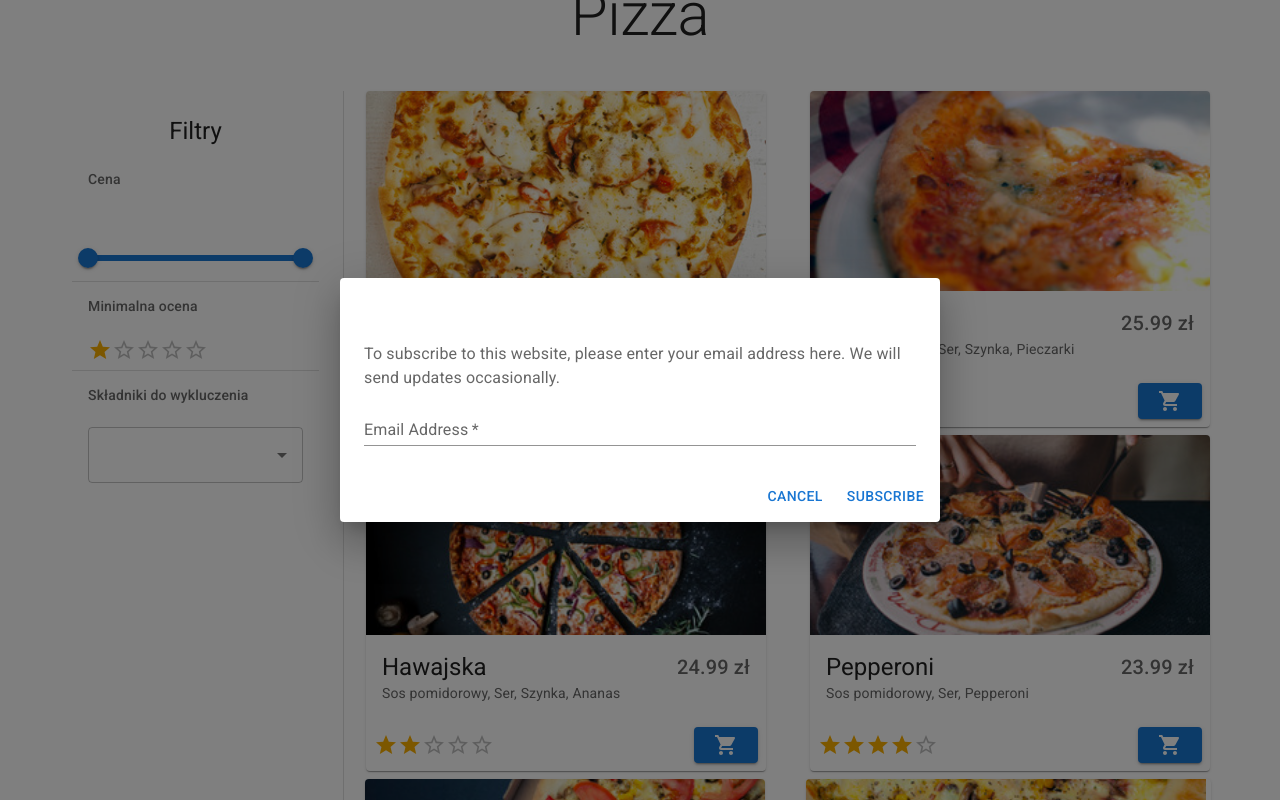
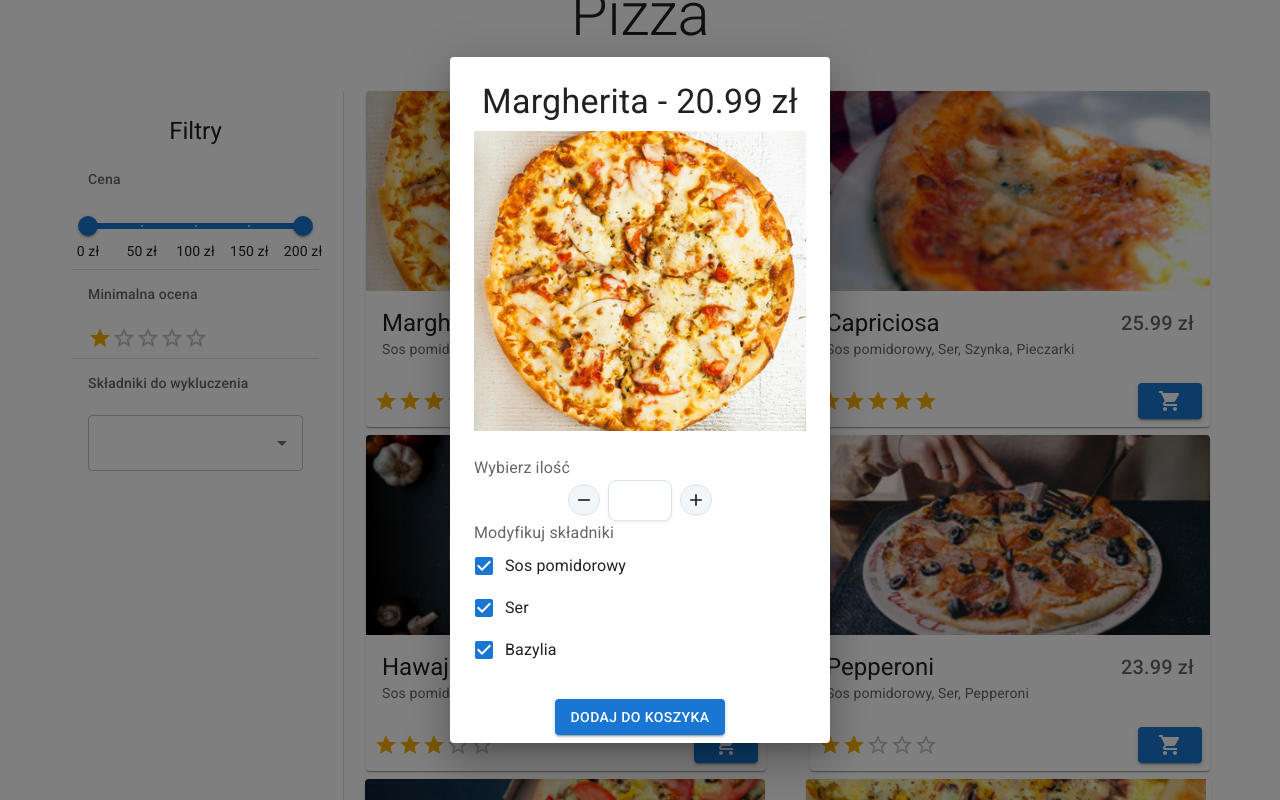
Before and after one commit to JakubWieclaw/restaurant_management_webpage, a React (Vite) app: page / in a window 1280 px wide. Both pictures are taken after a click on the button 726 px from the left and 858 px from the top of the page. Shown: the part 458-1258 px from the top of the page. Built offline with nearby package versions, Linux system fonts and the light colour scheme.

Commit message:
#6 create filters. adding to cart in progress

```diff
--- a/src/components/FoodMenu/DishesList/DishCard.tsx
+++ b/src/components/FoodMenu/DishesList/DishCard.tsx
@@ -10,12 +10,18 @@ import {
   DialogTitle,
   DialogContent,
   DialogContentText,
-  TextField,
   DialogActions,
   Box,
   Rating,
+  FormGroup,
+  FormControlLabel,
+  Checkbox,
+  styled,
 } from "@mui/material";
 import ShoppingCartIcon from "@mui/icons-material/ShoppingCart";
+import { Unstable_NumberInput as BaseNumberInput } from "@mui/base/Unstable_NumberInput";
+import AddIcon from "@mui/icons-material/Add";
+import RemoveIcon from "@mui/icons-material/Remove";
 
 import { useState } from "react";
 
@@ -27,6 +33,117 @@ interface DishCardProps {
 
 export const DishCard: React.FC<DishCardProps> = ({ dish }) => {
   const [open, setOpen] = useState(false);
+
+  const blue = {
+    100: "#daecff",
+    200: "#b6daff",
+    300: "#66b2ff",
+    400: "#3399ff",
+    500: "#007fff",
+    600: "#0072e5",
+    700: "#0059B2",
+    800: "#004c99",
+  };
+
+  const grey = {
+    50: "#F3F6F9",
+    100: "#E5EAF2",
+    200: "#DAE2ED",
+    300: "#C7D0DD",
+    400: "#B0B8C4",
+    500: "#9DA8B7",
+    600: "#6B7A90",
+    700: "#434D5B",
+    800: "#303740",
+    900: "#1C2025",
+  };
+
+  const StyledInputRoot = styled("div")(
+    ({ theme }) => `
+    font-family: 'IBM Plex Sans', sans-serif;
+    font-weight: 400;
+    color: ${theme.palette.mode === "dark" ? grey[300] : grey[500]};
+    display: flex;
+    flex-flow: row nowrap;
+    justify-content: center;
+    align-items: center;
+  `
+  );
+
+  const StyledInput = styled("input")(
+    ({ theme }) => `
+    font-size: 0.875rem;
+    font-family: inherit;
+    font-weight: 400;
+    line-height: 1.375;
+    color: ${theme.palette.mode === "dark" ? grey[300] : grey[900]};
+    background: ${theme.palette.mode === "dark" ? grey[900] : "#fff"};
+    border: 1px solid ${theme.palette.mode === "dark" ? grey[700] : grey[200]};
+    box-shadow: 0px 2px 4px ${
+      theme.palette.mode === "dark" ? "rgba(0,0,0, 0.5)" : "rgba(0,0,0, 0.05)"
+    };
+    border-radius: 8px;
+    margin: 0 8px;
+    padding: 10px 12px;
+    outline: 0;
+    min-width: 0;
+    width: 4rem;
+    text-align: center;
+
+    &:hover {
+      border-color: ${blue[400]};
+    }
+
+    &:focus {
+      border-color: ${blue[400]};
+      box-shadow: 0 0 0 3px ${
+        theme.palette.mode === "dark" ? blue[700] : blue[200]
+      };
+    }
+
+    &:focus-visible {
+      outline: 0;
+    }
+  `
+  );
+
+  const StyledButton = styled("button")(
+    ({ theme }) => `
+    font-family: 'IBM Plex Sans', sans-serif;
+    font-size: 0.875rem;
+    box-sizing: border-box;
+    line-height: 1.5;
+    border: 1px solid;
+    border-radius: 999px;
+    border-color: ${theme.palette.mode === "dark" ? grey[800] : grey[200]};
+    background: ${theme.palette.mode === "dark" ? grey[900] : grey[50]};
+    color: ${theme.palette.mode === "dark" ? grey[200] : grey[900]};
+    width: 32px;
+    height: 32px;
+    display: flex;
+    flex-flow: row nowrap;
+    justify-content: center;
+    align-items: center;
+    transition-property: all;
+    transition-timing-function: cubic-bezier(0.4, 0, 0.2, 1);
+    transition-duration: 120ms;
+
+    &:hover {
+      cursor: pointer;
+      background: ${theme.palette.mode === "dark" ? blue[700] : blue[500]};
+      border-color: ${theme.palette.mode === "dark" ? blue[500] : blue[400]};
+      color: ${grey[50]};
+    }
+
+    &:focus-visible {
+      outline: 0;
+    }
+
+    &.increment {
+      order: 1;
+    }
+  `
+  );
 
   const putIntoCartDialog = (
     <Dialog
@@ -45,28 +162,58 @@ export const DishCard: React.FC<DishCardProps> = ({ dish }) => {
       }}
     >
       <DialogTitle>
-        <Box component="img"></Box>
+        <Typography variant="h4" sx={{ textAlign: "center", m: 1 }}>
+          {dish.name} - {dish.price} zł
+        </Typography>
+        <Box
+          component="img"
+          src={dish.image}
+          sx={{
+            height: 300,
+            width: "100%",
+            objectFit: "cover",
+          }}
+        ></Box>
       </DialogTitle>
       <DialogContent>
-        <DialogContentText>
-          To subscribe to this website, please enter your email address here. We
-          will send updates occasionally.
-        </DialogContentText>
-        <TextField
-          autoFocus
-          required
-          margin="dense"
-          id="name"
-          name="email"
-          label="Email Address"
-          type="email"
-          fullWidth
-          variant="standard"
+        <DialogContentText>Wybierz ilość</DialogContentText>
+        <BaseNumberInput
+          slots={{
+            root: StyledInputRoot,
+            input: StyledInput,
+            incrementButton: StyledButton,
+            decrementButton: StyledButton,
+          }}
+          slotProps={{
+            incrementButton: {
+              children: <AddIcon fontSize="small" />,
+              className: "increment",
+            },
+            decrementButton: {
+              children: <RemoveIcon fontSize="small" />,
+            },
+          }}
         />
+
+        <DialogContentText>Modyfikuj składniki</DialogContentText>
+        <FormGroup>
+          {dish.ingredients.map((ingredient) => (
+            <FormControlLabel
+              key={ingredient}
+              name={ingredient}
+              defaultChecked
+              label={ingredient}
+              control={
+                <Checkbox name={ingredient} defaultChecked color="primary" />
+              }
+            />
+          ))}
+        </FormGroup>
       </DialogContent>
-      <DialogActions>
-        <Button onClick={() => setOpen(false)}>Cancel</Button>
-        <Button type="submit">Subscribe</Button>
+      <DialogActions sx={{ display: "flex", justifyContent: "center" }}>
+        <Button type="submit" variant="contained">
+          Dodaj do koszyka
+        </Button>
       </DialogActions>
     </Dialog>
   );
@@ -104,7 +251,7 @@ export const DishCard: React.FC<DishCardProps> = ({ dish }) => {
           <Rating
             name="read-only"
             sx={{ mr: "auto", ml: 0 }}
-            value={Math.round(1 + Math.random() * 4)}
+            value={dish.rating}
             readOnly
           />
           <Button
--- a/src/components/FoodMenu/DishesList/DishesList.tsx
+++ b/src/components/FoodMenu/DishesList/DishesList.tsx
@@ -4,77 +4,16 @@ import { Dish } from "../../../types/dish";
 import { DishCard } from "./DishCard";
 
 interface DishesListProps {
-  category: string;
+  dishes: Dish[];
 }
 
-export const DishesList: React.FC<DishesListProps> = ({ category }) => {
-  // TBD: Fetch dishes from API based on category
-  const dishes: Dish[] = [
-    {
-      id: "1",
-      name: "Margherita",
-      price: 20.99,
-      ingredients: ["Sos pomidorowy", "Ser", "Bazylia"],
-      category: "Pizza",
-      image: "food/pizza1.jpg",
-    },
-    {
-      id: "2",
-      name: "Capriciosa",
-      price: 25.99,
-      ingredients: ["Sos pomidorowy", "Ser", "Szynka", "Pieczarki"],
-      category: "Pizza",
-      image: "food/pizza2.jpg",
-    },
-    {
-      id: "3",
-      name: "Hawajska",
-      price: 24.99,
-      ingredients: ["Sos pomidorowy", "Ser", "Szynka", "Ananas"],
-      category: "Pizza",
-      image: "food/pizza3.jpg",
-    },
-    {
-      id: "4",
-      name: "Pepperoni",
-      price: 23.99,
-      ingredients: ["Sos pomidorowy", "Ser", "Pepperoni"],
-      category: "Pizza",
-      image: "food/pizza4.jpg",
-    },
-    {
-      id: "5",
-      name: "Diavola",
-      price: 27.99,
-      ingredients: ["Sos pomidorowy", "Ser", "Salami", "Oliwki"],
-      category: "Pizza",
-      image: "food/pizza5.jpg",
-    },
-    {
-      id: "6",
-      name: "Vegetariana",
-      price: 22.99,
-      ingredients: ["Sos pomidorowy", "Ser", "Papryka", "Pieczarki", "Oliwki"],
-      category: "Pizza",
-      image: "food/pizza6.jpg",
-    },
-    {
-      id: "7",
-      name: "Prosciutto",
-      price: 26.99,
-      ingredients: ["Sos pomidorowy", "Ser", "Szynka", "Rukola"],
-      category: "Pizza",
-      image: "food/pizza7.jpg",
-    },
-  ];
-
-  const filteredDishes = dishes.filter((dish) => dish.category === category);
+export const DishesList: React.FC<DishesListProps> = ({ dishes }) => {
   const dummyDishes = Array(6).fill(null);
 
   return (
     <Grid container justifyContent="space-around">
-      {filteredDishes.length !== 0
-        ? filteredDishes.map((dish) => (
+      {dishes.length !== 0
+        ? dishes.map((dish) => (
             <Grid item key={dish.id} sx={{ mb: 1 }}>
               <DishCard dish={dish} />
             </Grid>
--- /dev/null
+++ b/src/components/FoodMenu/Filters/Filters.tsx
@@ -0,0 +1,114 @@
+import {
+  Autocomplete,
+  Chip,
+  Divider,
+  List,
+  ListItem,
+  ListSubheader,
+  Slider,
+  TextField,
+  Rating,
+} from "@mui/material";
+
+interface FiltersProps {
+  minStars: number;
+  setMinStars: (value: number) => void;
+  minMaxPrice: number[];
+  setMinMaxPrice: (value: number[]) => void;
+  excludedIngredients: string[];
+  setExcludedIngredients: (value: string[]) => void;
+  ingredients: string[];
+}
+
+export const Filters: React.FC<FiltersProps> = ({
+  minStars,
+  setMinStars,
+  setMinMaxPrice,
+  minMaxPrice,
+  excludedIngredients,
+  setExcludedIngredients,
+  ingredients,
+}) => {
+  const minPrice = 0;
+  const maxPrice = 200;
+  const priceStep = 50;
+  const sliderPriceMarks = Array.from(
+    { length: (maxPrice + maxPrice - minPrice) / priceStep },
+    (_, index) => ({
+      value: index * priceStep,
+      label: `${index * priceStep} zł`,
+    })
+  );
+
+  const handlePriceFilter = (
+    _: Event,
+    newValue: number | number[],
+    activeThumb: number
+  ) => {
+    if (!Array.isArray(newValue)) {
+      return;
+    }
+
+    if (newValue[1] - newValue[0] < priceStep) {
+      if (activeThumb === 0) {
+        const clamped = Math.min(newValue[0], maxPrice - priceStep);
+        setMinMaxPrice([clamped, clamped + priceStep]);
+      } else {
+        const clamped = Math.max(newValue[1], priceStep);
+        setMinMaxPrice([clamped - priceStep, clamped]);
+      }
+    } else {
+      setMinMaxPrice(newValue);
+    }
+  };
+
+  return (
+    <List>
+      <ListSubheader>Cena</ListSubheader>
+      <ListItem>
+        <Slider
+          value={minMaxPrice}
+          onChange={handlePriceFilter}
+          getAriaValueText={(num: number) => `${num} zł`}
+          disableSwap
+          min={minPrice}
+          max={maxPrice}
+          marks={sliderPriceMarks}
+          step={priceStep}
+        />
+      </ListItem>
+      <Divider />
+
+      <ListSubheader>Minimalna ocena</ListSubheader>
+      <ListItem>
+        <Rating
+          value={minStars}
+          onChange={(_, value) => {
+            setMinStars(value ?? 1);
+          }}
+        />
+      </ListItem>
+      <Divider />
+
+      <ListSubheader>Składniki do wykluczenia</ListSubheader>
+      <ListItem>
+        <Autocomplete
+          multiple
+          value={excludedIngredients}
+          onChange={(_, newValue) => {
+            setExcludedIngredients([...newValue]);
+          }}
+          options={ingredients}
+          renderTags={(tagValue, getTagProps) =>
+            tagValue.map((option, index) => {
+              const { key, ...tagProps } = getTagProps({ index });
+              return <Chip key={key} label={option} {...tagProps} />;
+            })
+          }
+          style={{ width: 500 }}
+          renderInput={(params) => <TextField {...params} />}
+        />
+      </ListItem>
+    </List>
+  );
+};
--- a/src/pages/FoodMenu.tsx
+++ b/src/pages/FoodMenu.tsx
@@ -1,51 +1,99 @@
-import {
-  Container,
-  Grid,
-  Divider,
-  Typography,
-  List,
-  ListItem,
-  Autocomplete,
-  Chip,
-  TextField,
-  ListSubheader,
-  Rating,
-  Slider,
-} from "@mui/material";
+import { Container, Grid, Divider, Typography } from "@mui/material";
 
 import { useState } from "react";
 
+import { Dish } from "../types/dish";
+import { Filters } from "../components/FoodMenu/Filters/Filters";
+import { DishesList } from "../components/FoodMenu/DishesList/DishesList";
 import { CategorySelector } from "../components/FoodMenu/CategorySelector/CategorySelector";
-import { DishesList } from "../components/FoodMenu/DishesList/DishesList";
+
 export const Menu = () => {
   const [minStars, setMinStars] = useState<number>(1);
   const [minMaxPrice, setMinMaxPrice] = useState<number[]>([0, 1000]);
   const [category, setCategory] = useState<string>("Pizza");
   const [excludedIngredients, setExcludedIngredients] = useState<string[]>([]);
 
-  const handlePriceFilter = (
-    _: Event,
-    newValue: number | number[],
-    activeThumb: number
-  ) => {
-    if (!Array.isArray(newValue)) {
-      return;
-    }
+  const dishes: Dish[] = [
+    {
+      id: "1",
+      name: "Margherita",
+      price: 20.99,
+      ingredients: ["Sos pomidorowy", "Ser", "Bazylia"],
+      category: "Pizza",
+      image: "food/pizza1.jpg",
+      rating: 4,
+    },
+    {
+      id: "2",
+      name: "Capriciosa",
+      price: 25.99,
+      ingredients: ["Sos pomidorowy", "Ser", "Szynka", "Pieczarki"],
+      category: "Pizza",
+      image: "food/pizza2.jpg",
+      rating: 5,
+    },
+    {
+      id: "3",
+      name: "Hawajska",
+      price: 24.99,
+      ingredients: ["Sos pomidorowy", "Ser", "Szynka", "Ananas"],
+      category: "Pizza",
+      image: "food/pizza3.jpg",
+      rating: 3,
+    },
+    {
+      id: "4",
+      name: "Pepperoni",
+      price: 23.99,
+      ingredients: ["Sos pomidorowy", "Ser", "Pepperoni"],
+      category: "Pizza",
+      image: "food/pizza4.jpg",
+      rating: 2,
+    },
+    {
+      id: "5",
+      name: "Diavola",
+      price: 27.99,
+      ingredients: ["Sos pomidorowy", "Ser", "Salami", "Oliwki"],
+      category: "Pizza",
+      image: "food/pizza5.jpg",
+      rating: 1,
+    },
+    {
+      id: "6",
+      name: "Vegetariana",
+      price: 22.99,
+      ingredients: ["Sos pomidorowy", "Ser", "Papryka", "Pieczarki", "Oliwki"],
+      category: "Pizza",
+      image: "food/pizza6.jpg",
+      rating: 4,
+    },
+    {
+      id: "7",
+      name: "Prosciutto",
+      price: 26.99,
+      ingredients: ["Sos pomidorowy", "Ser", "Szynka", "Rukola"],
+      category: "Pizza",
+      image: "food/pizza7.jpg",
+      rating: 5,
+    },
+  ];
 
-    if (newValue[1] - newValue[0] < 10) {
-      if (activeThumb === 0) {
-        const clamped = Math.min(newValue[0], 200 - 10);
-        setMinMaxPrice([clamped, clamped + 10]);
-      } else {
-        const clamped = Math.max(newValue[1], 10);
-        setMinMaxPrice([clamped - 10, clamped]);
-      }
-    } else {
-      setMinMaxPrice(newValue);
-    }
-  };
+  const filteredDishes = dishes.filter(
+    (dish) =>
+      dish.category === category &&
+      dish.price >= minMaxPrice[0] &&
+      dish.price <= minMaxPrice[1] &&
+      dish.ingredients.every(
+        (ingredient) => !excludedIngredients.includes(ingredient)
+      ) &&
+      dish.rating >= minStars
+  );
 
-  const ingredients = ["Ser", "Szynka", "Pieczarki", "Ananas", "Oliwki"];
+  // Ingredients as a set to avoid duplicates from multiple dishes
+  const ingredients = Array.from(
+    new Set(dishes.flatMap((dish) => dish.ingredients))
+  );
 
   return (
     <Container sx={{ mt: 3 }} maxWidth="xl">
@@ -76,58 +124,18 @@ export const Menu = () => {
                 >
                   Filtry
                 </Typography>
-                <List>
-                  {/* filters like price, rating, ingridients to exclude */}
-                  <ListSubheader>Cena</ListSubheader>
-                  <ListItem sx={{ mt: 4 }}>
-                    <Slider
-                      value={minMaxPrice}
-                      onChange={handlePriceFilter}
-                      valueLabelDisplay="auto"
-                      getAriaValueText={(num: number) => `${num} zł`}
-                      disableSwap
-                      min={0}
-                      max={200}
-                    />
-                  </ListItem>
-                  <Divider />
-
-                  <ListSubheader>Minimalna ocena</ListSubheader>
-                  <ListItem>
-                    <Rating
-                      value={minStars}
-                      onChange={(_, value) => {
-                        setMinStars(value ?? 1);
-                      }}
-                    />
-                  </ListItem>
-                  <Divider />
-
-                  <ListSubheader>Składniki do wykluczenia</ListSubheader>
-                  <ListItem>
-                    <Autocomplete
-                      multiple
-                      value={excludedIngredients}
-                      onChange={(_, newValue) => {
-                        setExcludedIngredients([...newValue]);
-                      }}
-                      options={ingredients}
-                      renderTags={(tagValue, getTagProps) =>
-                        tagValue.map((option, index) => {
-                          const { key, ...tagProps } = getTagProps({ index });
-                          return (
-                            <Chip key={key} label={option} {...tagProps} />
-                          );
-                        })
-                      }
-                      style={{ width: 500 }}
-                      renderInput={(params) => <TextField {...params} />}
-                    />
-                  </ListItem>
-                </List>
+                <Filters
+                  minStars={minStars}
+                  setMinStars={setMinStars}
+                  minMaxPrice={minMaxPrice}
+                  setMinMaxPrice={setMinMaxPrice}
+                  excludedIngredients={excludedIngredients}
+                  setExcludedIngredients={setExcludedIngredients}
+                  ingredients={ingredients}
+                />
               </Grid>
               <Grid item xs={9}>
-                <DishesList category={category} />
+                <DishesList dishes={filteredDishes} />
               </Grid>
             </Grid>
           </Grid>
--- a/src/types/dish.tsx
+++ b/src/types/dish.tsx
@@ -5,8 +5,8 @@ export interface Dish {
   ingredients: string[];
   category: string;
   image: string;
+  rating: number;
   //   description: string;
-  //   rating: number;
   //   countInStock: number;
   //   isVeg: boolean;
   //   spicy: number;
```
